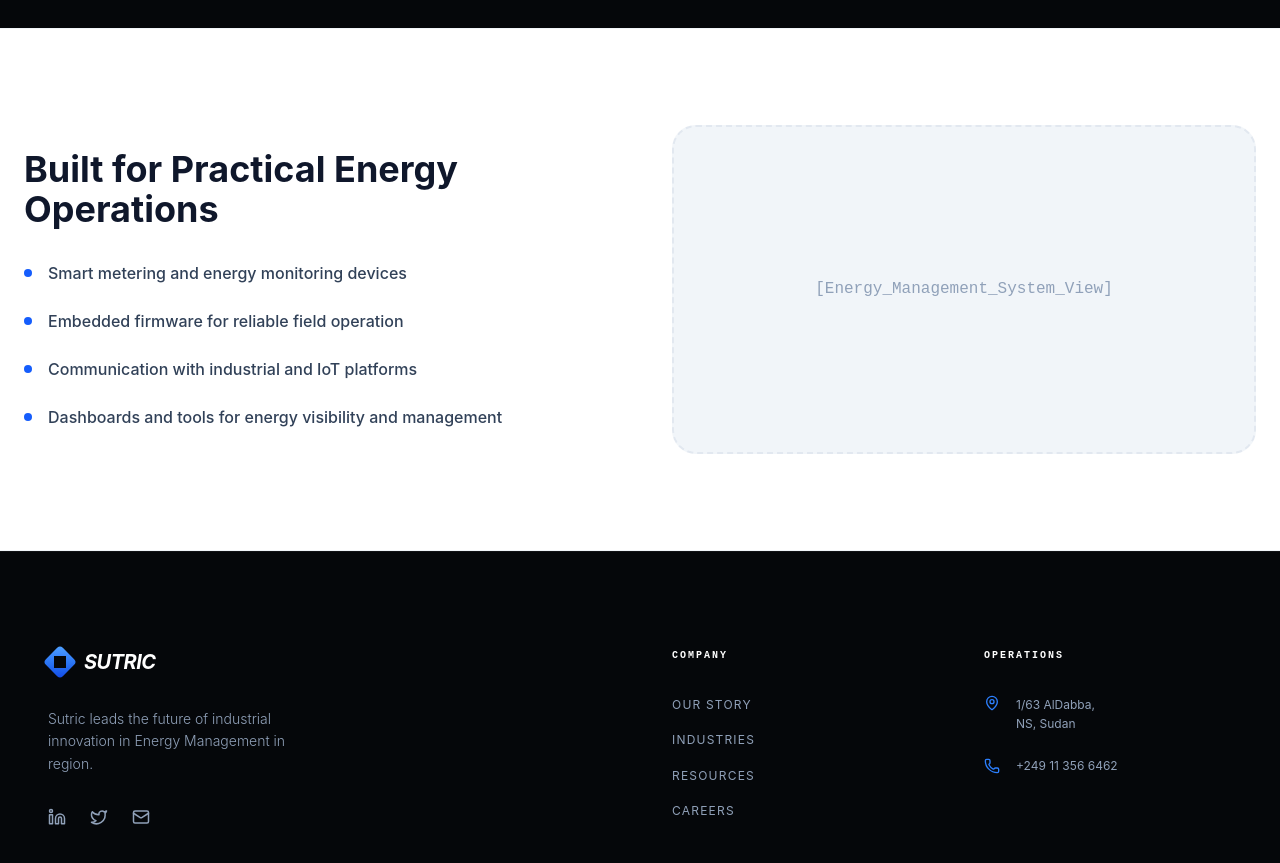
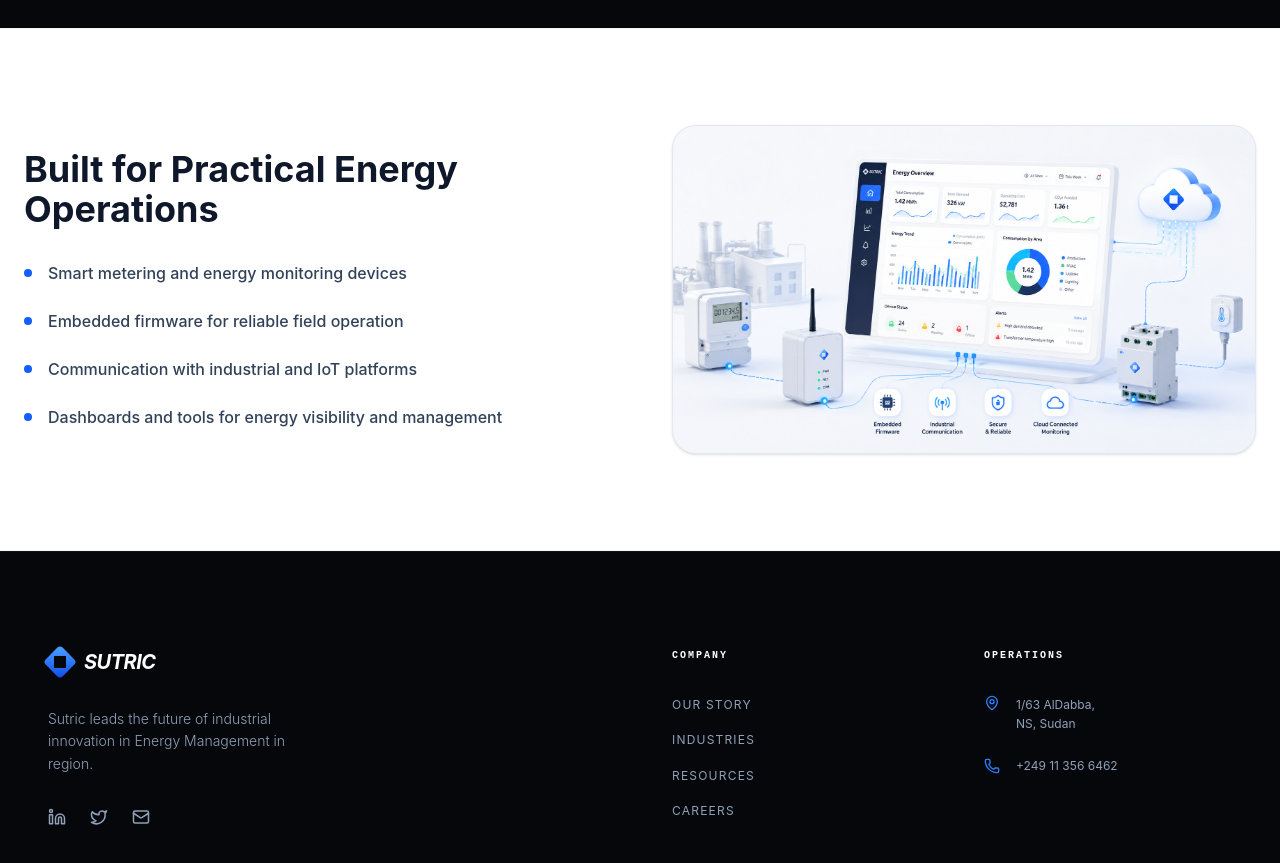
Before and after one commit to bashar-karoury/portfolio_website, a React (Vite) app: page /services in a window 1280 px wide. Shown: the part 960-1823 px from the top of the page. Built offline with nearby package versions, Linux system fonts and the light colour scheme.

Commit message:
add energy dashboard image

```diff
--- a/src/pages/ServicesPage.tsx
+++ b/src/pages/ServicesPage.tsx
@@ -67,9 +67,7 @@ export default function ServicesPage() {
               ))}
             </div>
           </div>
-          <div className="bg-slate-100 aspect-video rounded-3xl flex items-center justify-center font-mono text-slate-400 border-2 border-dashed border-slate-200">
-            [Energy_Management_System_View]
-          </div>
+          <div className="bg-slate-100 aspect-video rounded-3xl overflow-hidden border border-slate-200 shadow-sm"> <img src="/images/energy-management-dashboard.png" alt="Energy management dashboard showing live monitoring, device status, and usage analytics" className="w-full h-full object-cover" loading="lazy" /> </div>
         </div>
       </section>
     </div>
```
Also changed, not shown: public/images/energy-management-dashboard.png (added).
